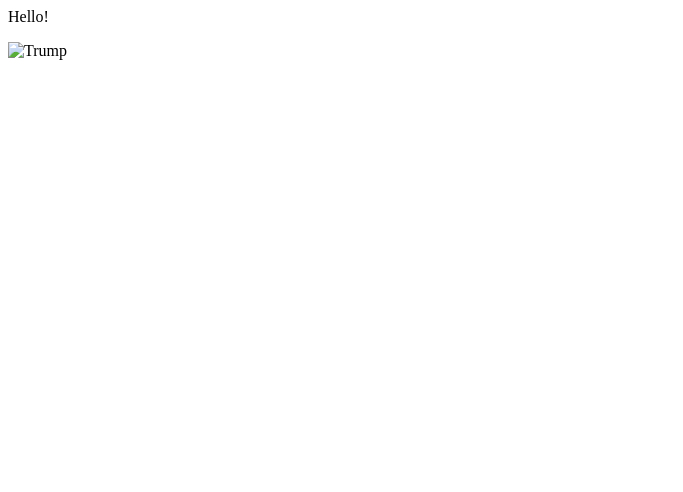
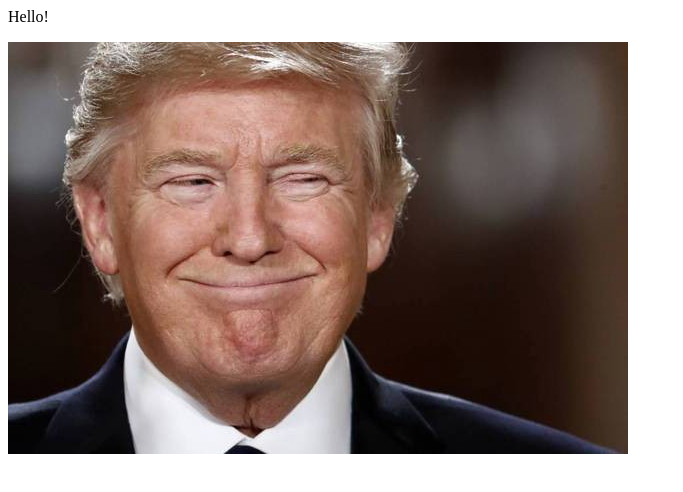
Before and after one commit to TaylorDennisLee/ghpages-dummy, a plain HTML site: page index.html in a window 1280 px wide. Shown: the whole page, without its empty margins (0-683 px from the left). Drawn offline with Linux system fonts and the light colour scheme; the site is published under a folder, as on GitHub Pages, so addresses that start at the root find nothing.

Commit message:
Testing out paths for real

```diff
--- a/index.html
+++ b/index.html
@@ -1,2 +1,2 @@
 <p>Hello!</p>
-<img src="/static/trump.jpeg" alt="Trump">
+<img src="static/trump.jpeg" alt="Trump">
```
